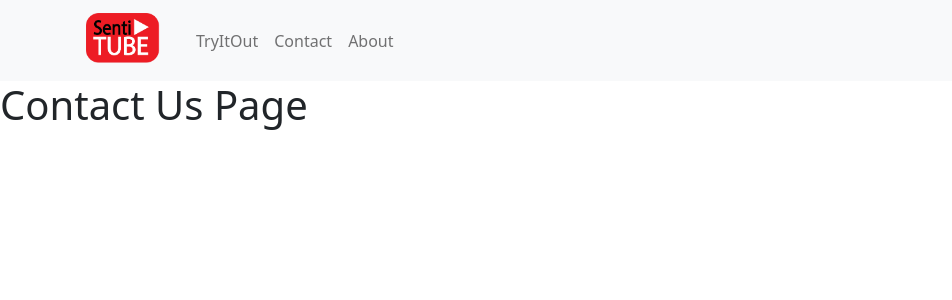
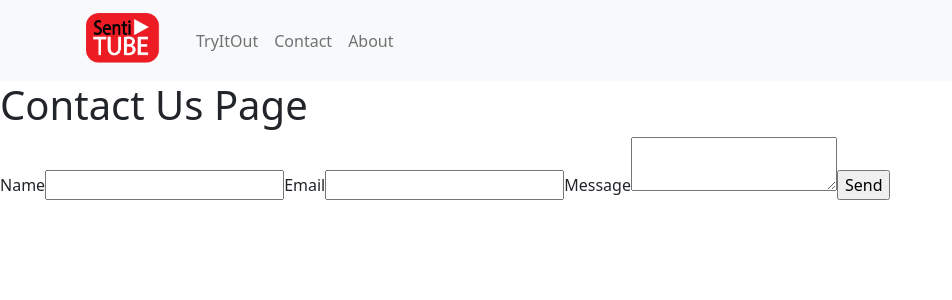
Before and after one commit to dsplayerX/project-sentitube-webapp, a React (Create React App) app: page /Contact in a window 1280 px wide. Shown: the top 300 px of the page, without its empty margins (0-952 px from the left). Built offline with nearby package versions, Linux system fonts and the light colour scheme.

Commit message:
matched form content names with emailjs var names, added form component to the contact page

```diff
--- a/src/components/ContactUs.js
+++ b/src/components/ContactUsForm.js
@@ -1,7 +1,7 @@
 import React, { useRef } from "react";
 import emailjs from "@emailjs/browser";
 
-export const ContactUs = () => {
+export const ContactUsForm = () => {
   const form = useRef();
 
   const sendEmail = (e) => {
@@ -28,9 +28,9 @@ export const ContactUs = () => {
   return (
     <form ref={form} onSubmit={sendEmail}>
       <label>Name</label>
-      <input type="text" name="user_name" />
+      <input type="text" name="from_name" />
       <label>Email</label>
-      <input type="email" name="user_email" />
+      <input type="email" name="from_email" />
       <label>Message</label>
       <textarea name="message" />
       <input type="submit" value="Send" />
--- a/src/pages/Contact.js
+++ b/src/pages/Contact.js
@@ -1,11 +1,11 @@
 import React from "react";
-import { ContactUs } from "../components/ContactUs";
+import { ContactUsForm } from "../components/ContactUsForm";
 
 function Contact() {
   return (
     <div>
       <h1>Contact Us Page</h1>
-      {ContactUs}
+      <ContactUsForm />
     </div>
   );
 }
```
